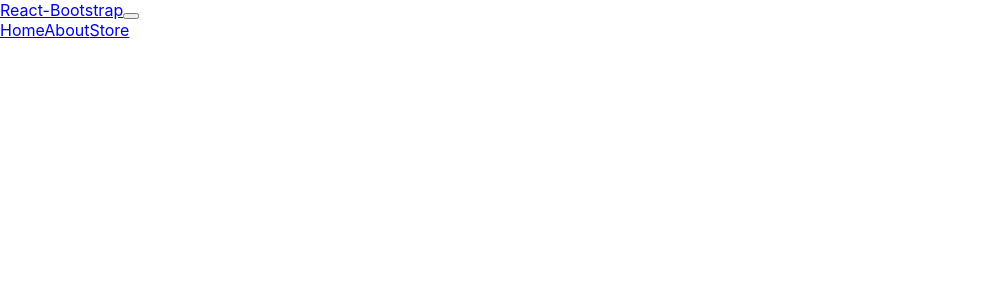
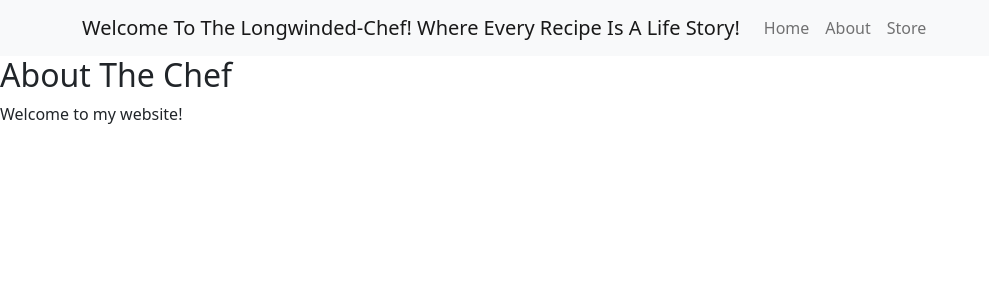
Before and after one commit to MikeDudolevitch/longwinded-chef, a React (Create React App) app: page /about in a window 1280 px wide. Shown: the top 300 px of the page, without its empty margins (0-989 px from the left). Built offline with nearby package versions, Linux system fonts and the light colour scheme.

Commit message:
finally fix navbar

```diff
--- a/package.json
+++ b/package.json
@@ -6,8 +6,9 @@
     "@testing-library/jest-dom": "^5.11.4",
     "@testing-library/react": "^11.1.0",
     "@testing-library/user-event": "^12.1.10",
+    "bootstrap": "^5.1.0",
     "react": "^17.0.2",
-    "react-bootstrap": "^1.6.4",
+    "react-bootstrap": "^2.0.0-rc.0",
     "react-dom": "^17.0.2",
     "react-redux": "^7.2.5",
     "react-router-bootstrap": "^0.25.0",
--- a/src/App.js
+++ b/src/App.js
@@ -6,6 +6,7 @@ import {
 } from "react-router-dom"
 import Home from './components/Home';
 import Navigation from './components/Navigation'
+import About from './components/About';
 
 function App() {
   return (
@@ -14,6 +15,7 @@ function App() {
         <Navigation />
         <Switch>
           <Route exact path= "/" component={Home}/>
+          <Route exact path= "/about" component={About}/>
         </Switch>
 
       </div>
--- /dev/null
+++ b/src/components/About.js
@@ -0,0 +1,14 @@
+import React from "react";
+
+export default class About extends React.Component {
+
+    render() {
+        return (<div>
+            <h2 id="about-heading"> About The Chef </h2>
+
+            <p id="about-p">Welcome to my website!</p>
+
+        </div>
+        )
+    }
+}
--- a/src/components/Navigation.js
+++ b/src/components/Navigation.js
@@ -1,16 +1,17 @@
 import React from "react"
 import {Component} from "react";
 import {Navbar, Container, Nav, NavDropdown} from 'react-bootstrap';
-import { LinkContainer } from 'react-router-bootstrap';
 
 
-export default class Navigation extends React.Component {
+export default class Navigation extends Component {
+
+
 
     render(){
         return(
           <Navbar bg="light" expand="lg">
       <Container>
-        <Navbar.Brand href="/">React-Bootstrap</Navbar.Brand>
+        <Navbar.Brand href="/">Welcome To The Longwinded-Chef! Where Every Recipe Is A Life Story!</Navbar.Brand>
         <Navbar.Toggle aria-controls="basic-navbar-nav" />
         <Navbar.Collapse id="basic-navbar-nav">
           <Nav className="me-auto">
--- a/src/index.js
+++ b/src/index.js
@@ -3,6 +3,8 @@ import ReactDOM from 'react-dom';
 import './index.css';
 import App from './App';
 import reportWebVitals from './reportWebVitals';
+import 'bootstrap/dist/css/bootstrap.min.css'
+
 
 
 ReactDOM.render(
```
Also changed, not shown: 2 other files (tests, documents, lock files or other folders).
